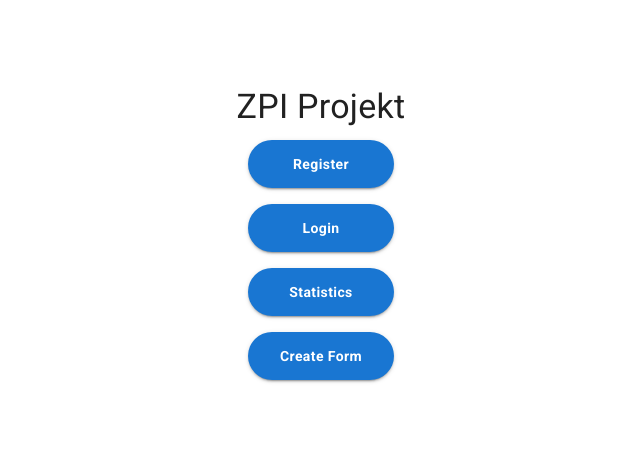
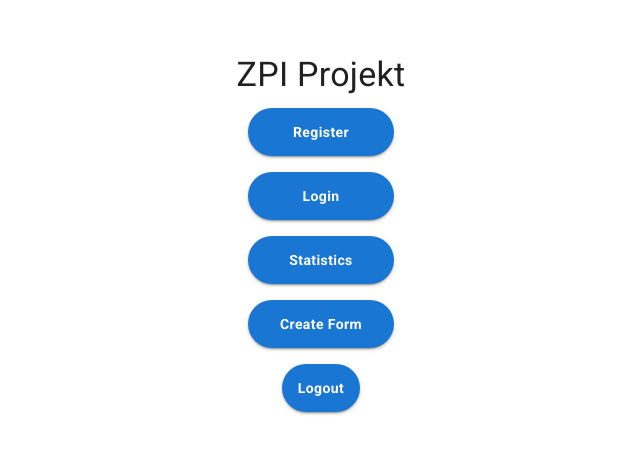
Before and after one commit to VanityEv/zpi-webapp, a React (Vite) app: page / in a window 1280 px wide. Shown: the part 167-620 px from the top of the page, without its empty margins (319-959 px from the left). Built offline with nearby package versions, Linux system fonts and the light colour scheme.

Commit message:
add logout button

```diff
--- /dev/null
+++ b/src/components/LogoutButton/LogoutButton.tsx
@@ -0,0 +1,24 @@
+import { Button } from '@mui/material';
+import { useNavigate } from 'react-router-dom';
+import { toast } from 'react-toastify';
+import { getCookie, removeCookie } from 'typescript-cookie';
+
+export const LogoutButton = () => {
+  const navigate = useNavigate();
+
+  const handleLogout = () => {
+    removeCookie('token');
+    if(!getCookie){
+        toast.success('You are Logged Out!');
+    }
+    navigate('/login');
+
+
+  }
+
+  return (
+    <Button variant="contained" color="secondary" onClick={handleLogout}>
+      Logout
+    </Button>
+  );
+};
--- a/src/views/Home.tsx
+++ b/src/views/Home.tsx
@@ -1,5 +1,6 @@
-import { Link } from 'react-router-dom';
+import { Link  } from 'react-router-dom';
 import { Container, Typography, Button, Box } from '@mui/material';
+import { LogoutButton } from '../components/LogoutButton/LogoutButton';
 
 export const Home = () => {
   return (
@@ -33,6 +34,7 @@ export const Home = () => {
           >
             Create Form
           </Button>
+          <LogoutButton/>
         </Box>
       </Box>
     </Container>
```
